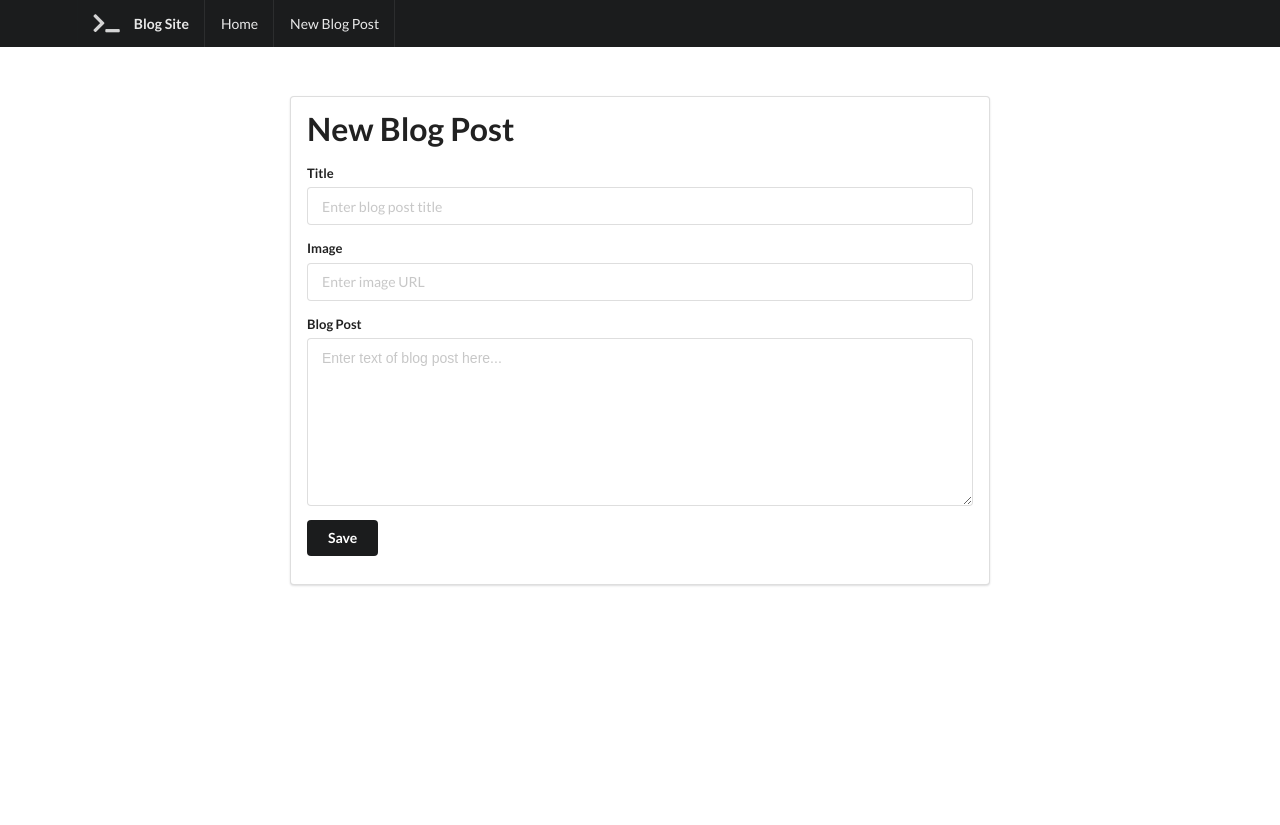
After one commit to barrosdaniel/AcademicProjects-07BlogApp, a Node server app: page /blogs/new in a window 1280 px wide. The commit adds this page. Shown: the top 825 px of the page. Run offline with Node 20, Linux system fonts and the light colour scheme; some libraries are stand-ins or nearby versions.

Commit message:
Added functionality and styling

```diff
--- a/app.js
+++ b/app.js
@@ -27,10 +27,8 @@ var blogSchema = new mongoose.Schema({
 // Mongoose model
 var Blog = mongoose.model('Blog', blogSchema);
 
-// Mock-up data creation
-
 // RESTful ROUTES
-// Index route
+// Index routes
 app.get('/', function (req, res) {
     res.redirect('/blogs');
 });
@@ -44,6 +42,35 @@ app.get('/blogs', function (req, res) {
             res.render('index', {blogs: blogs});
         }
     });
+});
+
+// New route
+app.get('/blogs/new', function (req, res) {
+    res.render('new');
+});
+
+// Create route
+app.post('/blogs', function (req, res) {
+    Blog.create(req.body.blog, function (err, newBlog) {
+        if (err) {
+            console.log('Error writing to the database.');
+        } else {
+            console.log('New blog post successfully created.');
+            res.redirect('/blogs');
+        }
+    });
+});
+
+// Show route
+app.get('/blogs/:id', function (req, res) {
+   Blog.findById(req.params.id, function (err, foundBlog) {
+      if (err) {
+          console.log('Error connecting to the database.');
+      } else {
+          console.log('Data successfully retrieved from database.');
+          res.render('show', {blog: foundBlog});
+      }
+   });
 });
 
 // Initialise server
--- a/public/stylesheets/styles.css
+++ b/public/stylesheets/styles.css
@@ -1,3 +1,11 @@
+.main.container {
+    margin-top: 6em;
+}
+
 i.icon {
     font-size: 1.5em;
 }
+
+div.ui.main.text.container.segment {
+    padding-bottom: 4em;
+}
--- /dev/null
+++ b/views/new.ejs
@@ -0,0 +1,24 @@
+<% include partials/header %>
+
+<div class="ui main text container segment">
+    <div class="ui huge header">New Blog Post</div>
+    <form class="ui form" action="/blogs" method="post">
+        <div class="field">
+            <label for="title">Title</label>
+            <input type="text" name="blog[title]" id="title" placeholder="Enter blog post title" required>
+        </div>
+        <div class="field">
+        <label for="image">Image</label>
+        <input type="text" name="blog[image]" id="image" placeholder="Enter image URL" required>
+        </div>
+        <div class="field">
+            <label for="body">Blog Post</label>
+            <textarea name="blog[body]" id="body" placeholder="Enter text of blog post here..." required></textarea>
+        </div>
+        <div class="field">
+            <button type="submit" class="ui secondary medium left floated grey button">Save</button>
+        </div>
+    </form>
+</div>
+
+<% include partials/footer %>
--- a/views/partials/header.ejs
+++ b/views/partials/header.ejs
@@ -5,7 +5,7 @@
     <meta name="viewport" content="width=device-width, initial-scale=1.0">
     <meta http-equiv="X-UA-Compatible" content="ie=edge">
     <link rel="stylesheet" type="text/css" href="https://cdnjs.cloudflare.com/ajax/libs/semantic-ui/2.3.3/semantic.min.css" />
-    <link rel="stylesheet" type="text/css" href="stylesheets/styles.css">
+    <link rel="stylesheet" type="text/css" href="/stylesheets/styles.css">
     <title>Blog App</title>
 </head>
 <body>
```
Also changed, not shown: views/index.ejs (+6 -6 lines), views/show.ejs (added, +22 -0 lines).
